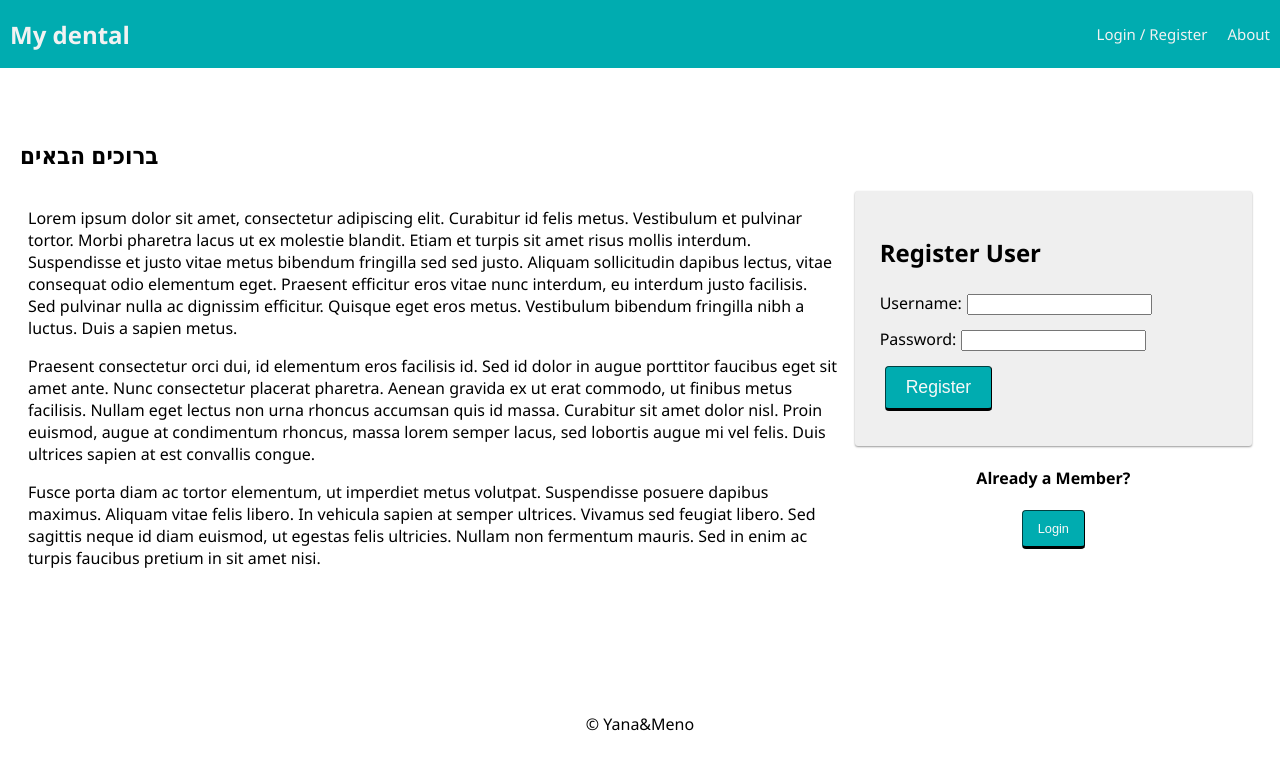
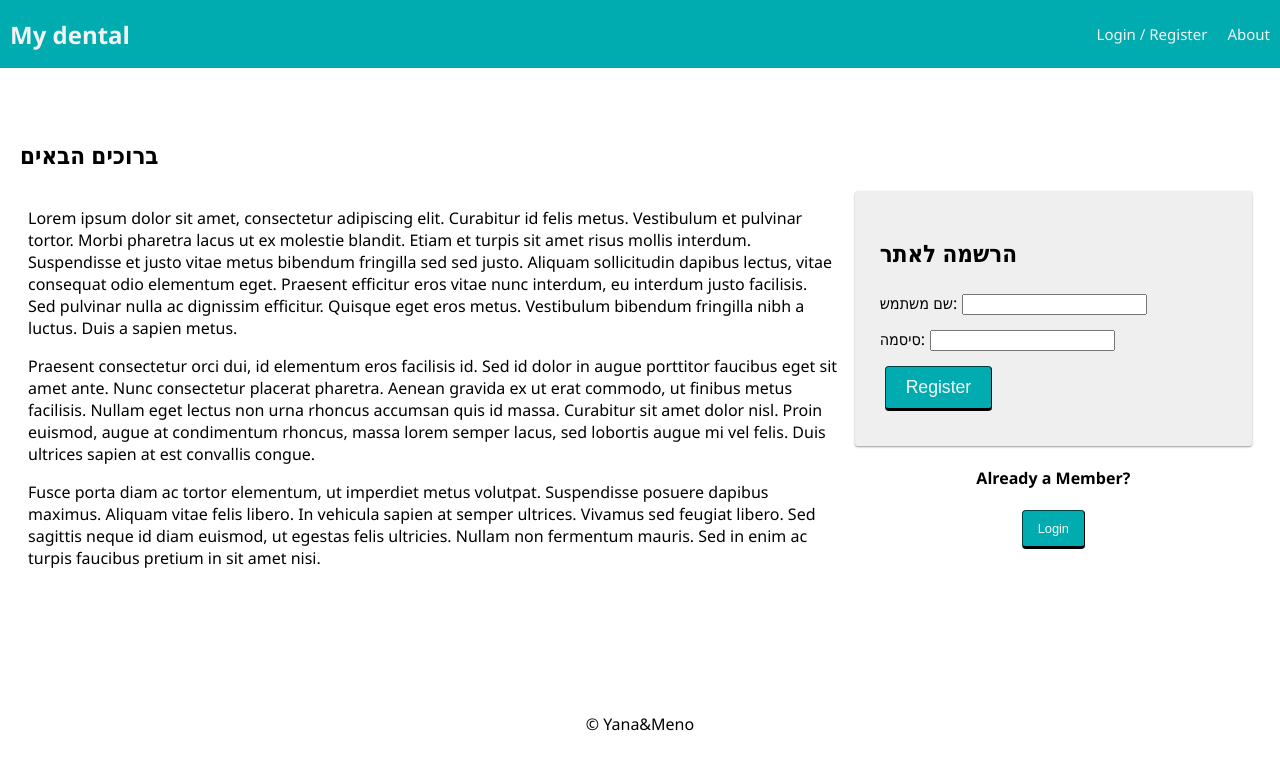
Before and after one commit to yanaanael/FinalProject, a React (Create React App) app: page /#/home in a window 1280 px wide. Shown: the top 770 px of the page. Built offline with nearby package versions, Linux system fonts and the light colour scheme; no server answers.

Commit message:
changing Login  button to hebrew

```diff
--- a/src/components/RegisterForm/RegisterForm.jsx
+++ b/src/components/RegisterForm/RegisterForm.jsx
@@ -21,7 +21,7 @@ function RegisterForm() {
 
   return (
     <form className="formPanel" onSubmit={registerUser}>
-      <h2>Register User</h2>
+      <h2>הרשמה לאתר</h2>
       {errors.registrationMessage && (
         <h3 className="alert" role="alert">
           {errors.registrationMessage}
@@ -29,7 +29,7 @@ function RegisterForm() {
       )}
       <div>
         <label htmlFor="username">
-          Username:
+          שם משתמש:
           <input
             type="text"
             name="username"
@@ -41,7 +41,7 @@ function RegisterForm() {
       </div>
       <div>
         <label htmlFor="password">
-          Password:
+          סיסמה:
           <input
             type="password"
             name="password"
```
